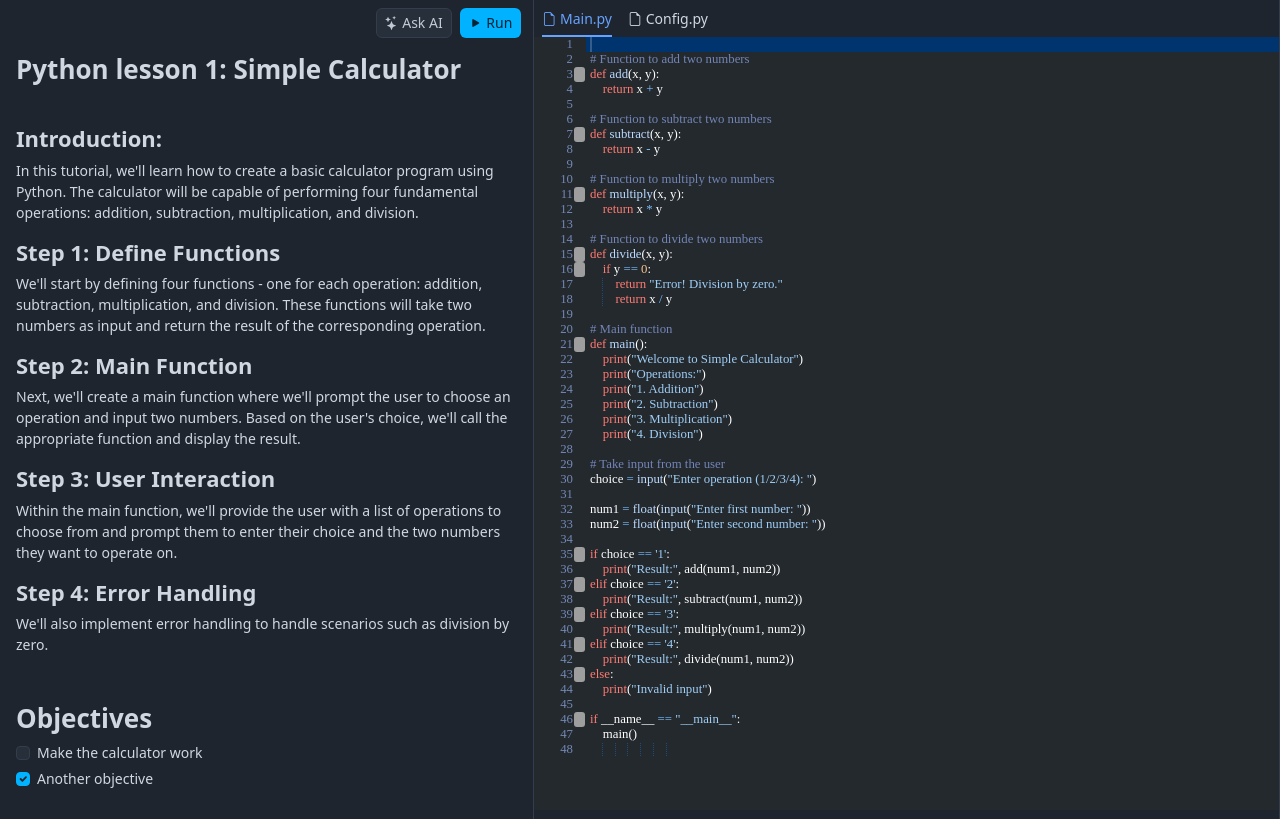
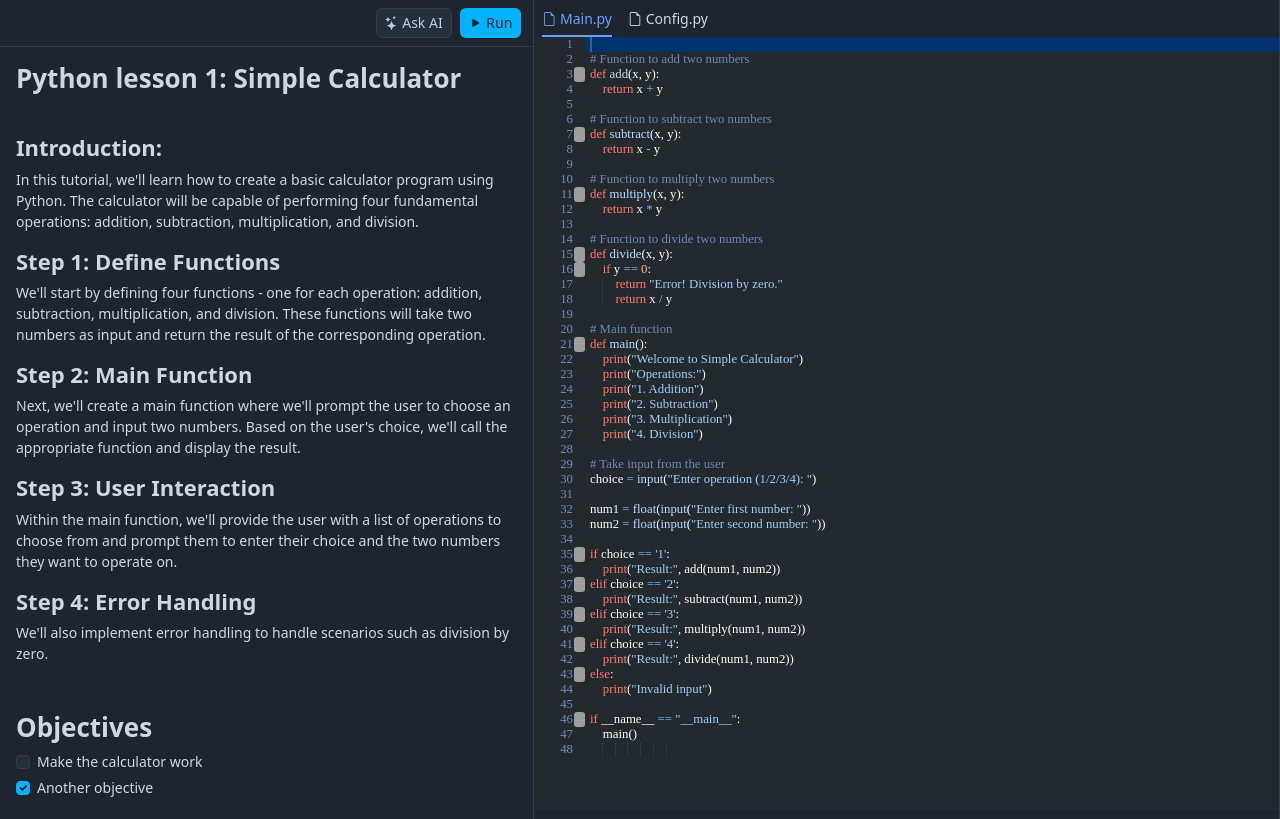
Before and after one commit to ben-oldham1/ALP-Prototype, a Flask app: page /lessonview in a window 1280 px wide. Shown: the part 61-880 px from the top of the page. Run offline with Flask 3, Linux system fonts and the light colour scheme; some libraries are stand-ins or nearby versions; grey boxes are pictures that could not be loaded.

Commit message:
Make button row sticky

```diff
--- a/templates/pages/lessonView.html
+++ b/templates/pages/lessonView.html
@@ -39,8 +39,9 @@ overflow-y: scroll;
 <div class="container-fluid">
     <div class="row">
         <div class="col-md-5 lesson-section">
-            <div class="row">
-                <div class="d-flex flex-row-reverse pt-2 gap-2">
+            <div class="row bg-very-dark sticky-top"
+            style="background: var(--bs-body-bg); border-bottom: var(--bs-border-width) solid var(--bs-content-border-color);">
+                <div class="d-flex flex-row-reverse py-2 gap-2">
                     <button type="button" class="btn btn-primary"><i class="bi bi-play-fill"></i> Run</button>
 
                     <button type="button" class="btn btn-secondary" data-bs-toggle="offcanvas" data-bs-target="#ai-offcanvas">
```
